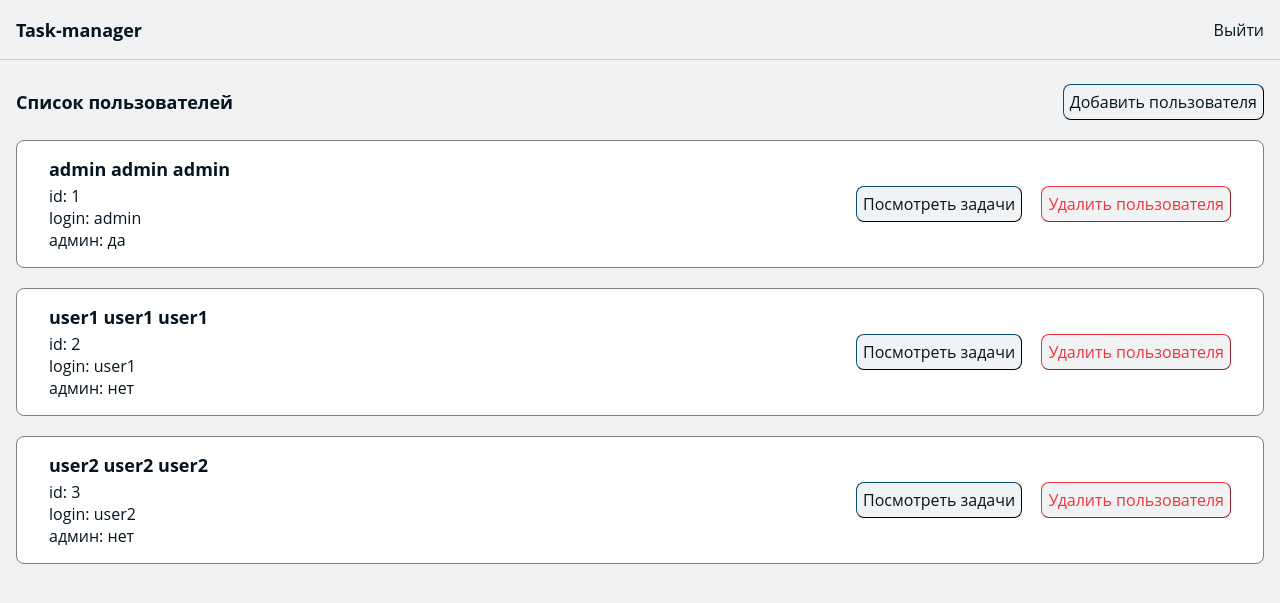
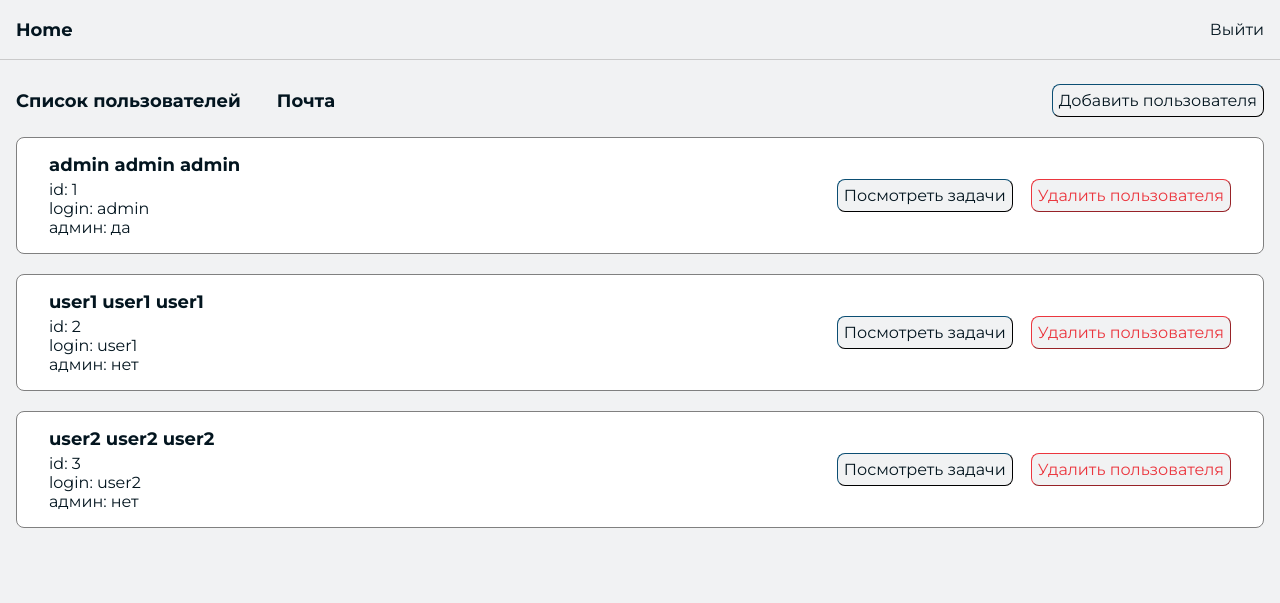
Before and after one commit to DaniilRen/task-manager, a Flask app: page /main in a window 1280 px wide. Shown: the top 603 px of the page. Run offline with Flask 3, Linux system fonts and the light colour scheme; a user stored in the database is signed in; data comes from the database, SQL or seed files in the repository; both versions use the stored data as it was after the commit.

Commit message:
fixed some CSS, added mail link on main page

```diff
--- a/src/config.json
+++ b/src/config.json
@@ -1,5 +1,5 @@
 {
 	"DATABASE": "src/data.sqlite",
-	"UPLOADED_FILES_DEST": "src/storage",
+	"UPLOADED_FILES_DEST": "storage",
 	"ALLOWED_EXTENSIONS": ["txt", "pdf", "png", "jpg", "jpeg", "gif"]
 }
--- a/src/file_utils.py
+++ b/src/file_utils.py
@@ -17,7 +17,8 @@ def upload_file(file):
 
 	if file and allowed_file(file.filename):
 		filename = secure_filename(file.filename)
-		file.save(os.path.join(current_app.config["UPLOADED_FILES_DEST"], filename))
+		storage_path = os.path.join(current_app.root_path, current_app.config['UPLOADED_FILES_DEST'])
+		file.save(os.path.join(storage_path, filename))
 		return {"success": True}
 
 	error = "Расширение не поддерживается"
--- a/src/manager.py
+++ b/src/manager.py
@@ -1,5 +1,6 @@
-from flask import render_template, g, Blueprint, request, url_for, redirect, flash, session, current_app
+from flask import render_template, g, Blueprint, request, url_for, redirect, flash, session, current_app, send_from_directory
 from . import auth, db, file_utils
+import os
 
 bp = Blueprint('manager', __name__)
 
@@ -142,3 +143,9 @@ def delete_task(id):
 	print(f'Deleting task with id = {id}')
 	print(db.delete_task(id))
 	return redirect(f"/obs-user/{session['observed_user_id']}")
+
+@bp.route('/download/<path:filename>', methods=("GET",))
+def get_file(filename):
+	storage_path = os.path.join(current_app.root_path, current_app.config['UPLOADED_FILES_DEST'])
+	print(f"Downloading {filename}")
+	return send_from_directory(storage_path, filename)
--- a/src/static/buttons.css
+++ b/src/static/buttons.css
@@ -131,14 +131,31 @@
 }
 
 .file-upload {
-	/* width: 0.1px;
+	width: 0.1px;
 	height: 0.1px;
-	opacity: 0; */
+	opacity: 0;
 	overflow: hidden;
 	position: absolute;
 	z-index: -1;
 }
 
+.lower-nav {
+	font-size: 18px;
+	font-weight: 700;
+}
+
+.lower-nav:hover {
+	text-decoration: underline;
+}
+
 #add-task {
 	margin-left: 18px;
 }
+
+#delete-user-button {
+	margin-left: 18px;
+}
+
+#mail-link {
+	margin-left: 36px;
+}
--- a/src/static/common.css
+++ b/src/static/common.css
@@ -1,4 +1,4 @@
-@import url('https://fonts.googleapis.com/css2?family=Poppins:wght@100;500&display=swap');
+@import url('https://fonts.googleapis.com/css2?family=Montserrat:ital,wght@0,100..900;1,100..900&display=swap');
 
 :root {
 	--white: #f1f2f3;
@@ -18,7 +18,7 @@
 	padding: 0;
 	border: 0;
 	box-sizing: border-box;
-	font-family: "Open Sans", sans-serif;
+	font-family: "Montserrat", sans-serif;
 	outline: none;
 	color: var(--darkblue);
 }
@@ -76,7 +76,6 @@ select {
   cursor: pointer;
 	background-color: var(--white);
 }
-
 
 select::-ms-expand {
   display: none;
--- a/src/static/task.css
+++ b/src/static/task.css
@@ -1,5 +1,6 @@
 .task-body {
-	overflow: scroll;
+	overflow-y: scroll;
+	overflow-x: hidden;
 	max-height: 200px;
 	max-width: 920px;
 	padding: 1rem;
@@ -23,7 +24,6 @@
 }
 
 .task-status-window {
-	margin-right: 18px;
 	padding: 6px;
 	border-radius: 8px;
 	color: var(--darkblue);
@@ -32,5 +32,5 @@
 }
 
 #delete-task-button {
-	margin-right: 18px;
+	margin: 0 18px;
 }
--- a/src/templates/admin/index.html
+++ b/src/templates/admin/index.html
@@ -3,7 +3,10 @@
 {% block content %}
 	<div class="wrapper">
 		<div class="admin-tools">
-			<h2>Список пользователей</h2>
+			<div class="line-block">
+				<a href="{{ url_for('main') }}" class="lower-nav">Список пользователей</a>
+				<a href="index.html" class="lower-nav" id="mail-link">Почта</a>
+			</div>
 			<a href="{{ url_for('manager.add_user') }}" class="button">Добавить пользователя</a>
 		</div>
 
@@ -25,6 +28,7 @@
 						</a>
 						<a
 							class="button delete"
+							id="delete-user-button"
 							href="/delete-user/{{ user['id'] }}">
 							Удалить пользователя
 						</a>
--- a/src/templates/base.html
+++ b/src/templates/base.html
@@ -12,7 +12,7 @@
 
 <body>
 	<nav>
-		<h2><a href="{{ url_for('main') }}">Task-manager</a></h2>
+		<h2><a href="{{ url_for('main') }}">Home</a></h2>
 		{% if request.path != "/" %}
 			<a class="nav-button" href="{{ url_for('auth.logout') }}">Выйти</a>
 		{% endif %}
--- a/src/templates/home.html
+++ b/src/templates/home.html
@@ -3,7 +3,7 @@
 {% block header %}
 	<div class="header-content">
 		<div class="main-page-block">
-			<h1 class="main-page-title">{% block title %}Task <span>manager</span>{% endblock %}</h1>
+			<h1 class="main-page-title">{% block title %}Task manager{% endblock %}</h1>
 			<a href="/auth/login" class="button button-main-login">Войти</a>
 		</div>
 	</div>
--- a/src/templates/task-page.html
+++ b/src/templates/task-page.html
@@ -20,11 +20,14 @@
 				{% if files is defined and files|length > 0 %}
 					{% for file in files %}
 						<a
-							href="http://127.0.0.1:5000/file_storage/{{ file }}"
+							href="http://127.0.0.1:5000/download/{{ file }}"
 							class="file-holder"
 							download>
 							{{ file }}
 						</a>
+						{% if file != files[-1] %}
+						,
+						{% endif %}
 					{% endfor %}
 				{% endif %}
 
```
Also changed, not shown: src/data.sqlite, src/storage/test3.txt (added).
